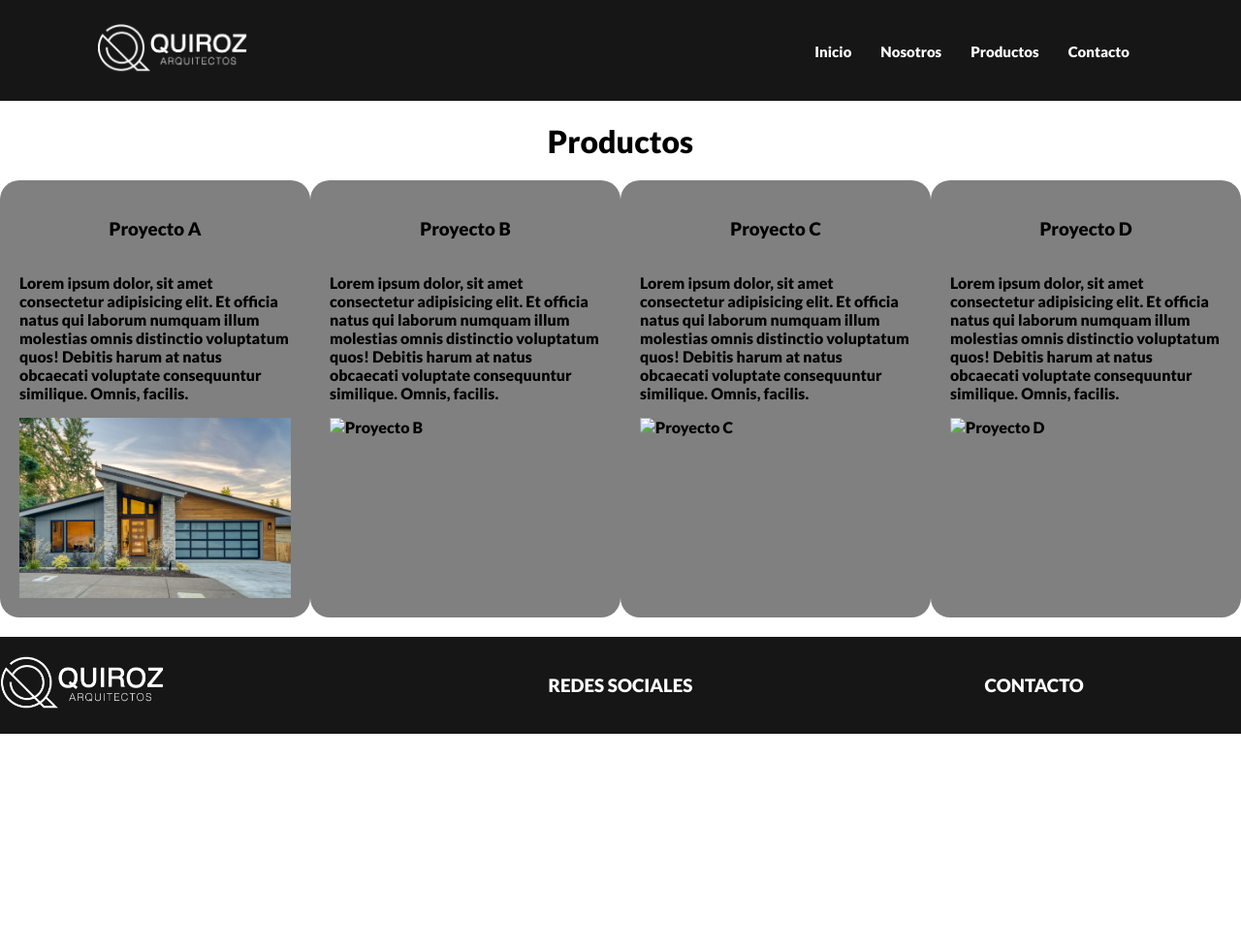
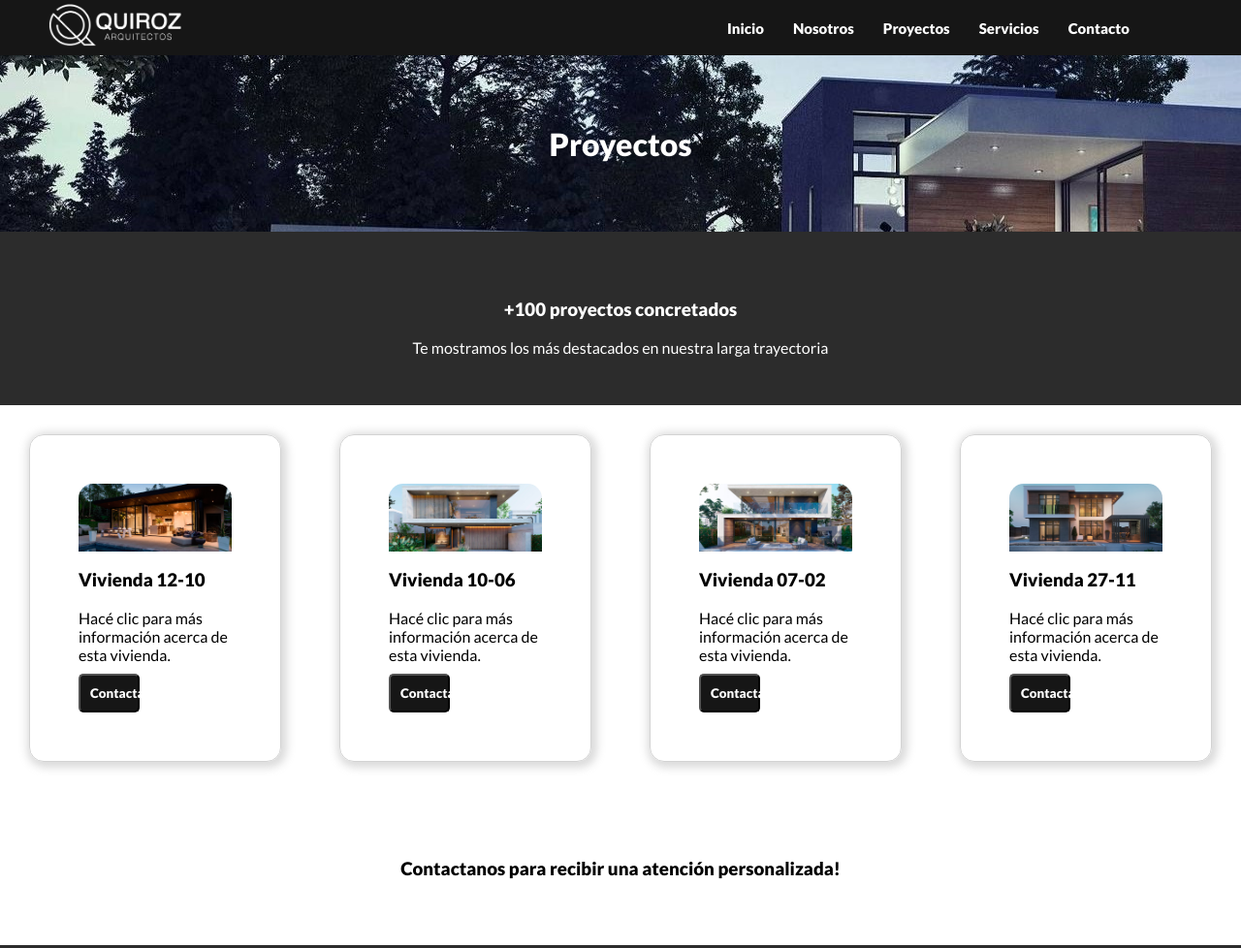
Before and after one commit to TomasNM/PF-Quiroz-Nativo, a website: page pages/productos.html in a window 1280 px wide. Shown: the top 978 px of the page at 97% size. Before the commit the page ends 800 px from the top, so only its background shows below. Drawn offline with Linux system fonts and the light colour scheme.

Commit message:
*proyectos* finlizado

```diff
--- a/pages/productos.html
+++ b/pages/productos.html
@@ -13,52 +13,75 @@
         <header class="just-content-spa-betw align-items-center bg-color">
             <!-- LOGO -->
             <div class="logo">
-                <img class="logoHeader centrar p20" src="../img/logo1222_1.png" alt="logo">
+                <img class="logoHeader centrar imgNav" src="../img/logo1222_1.png" alt="logo">
             </div>
             <nav>
                 <ul>
-                    <li><a href="../index.html">Inicio</a></li>
-                    <li><a href="#">Nosotros</a></li>
-                    <li><a href="#">Productos</a></li>
-                    <li><a href="#">Contacto</a></li>
+                    <li><a href="../index.html" class="hoverH">Inicio</a></li>
+                    <li><a href="nosotros.html" class="hoverH">Nosotros</a></li>
+                    <li><a href="#" class="hoverH">Proyectos</a></li>
+                    <li><a href="servicios.html" class="hoverH">Servicios</a></li>
+                    <li><a href="conacto.html" class="hoverH">Contacto</a></li>
                 </ul>
             </nav>
         </header>
         <!-- Contenido principal -->
         <main class="gridMainProductos">
-            <div class="tituloProdu">
-                <h1>Productos</h1>
+            <div class="tituloProdu bg-image p-5 textWhite">
+                <h1 class="centerTxt">Proyectos</h1>
             </div>
-            <div class="proyA bg-gray mb20">
-                <h3>Proyecto A</h3>
-                <p>Lorem ipsum dolor, sit amet consectetur adipisicing elit. Et officia natus qui laborum numquam illum molestias omnis distinctio voluptatum quos! Debitis harum at natus obcaecati voluptate consequuntur similique. Omnis, facilis.</p>
-                <img src="../img/casa_main.jpg" alt="Proyecto A" class="img-fluid">
+            <div class="titulo2 bg-dark textWhite p-5">
+                <h3 class="centerTxt">+100 proyectos concretados</h3>
+                <p class="fontLR centerTxt m-0">Te mostramos los más destacados en nuestra larga trayectoria</p>
             </div>
-            <div class="proyB bg-gray mb20">
-                <h3>Proyecto B</h3>
-                <p>Lorem ipsum dolor, sit amet consectetur adipisicing elit. Et officia natus qui laborum numquam illum molestias omnis distinctio voluptatum quos! Debitis harum at natus obcaecati voluptate consequuntur similique. Omnis, facilis.</p>
-                <img src="../img/large1.jpg" alt="Proyecto B" class="img-fluid">
+            <div class="proyA m-3 card">
+                <img src="../img/large.png" alt="Proyecto A" class="img-fluid img-border">
+                <h3> Vivienda 12-10</h3>
+                <p class="fontLR m-0">Hacé clic para más información acerca de esta vivienda.</p>
+                <div class="pt-1">
+                    <a href="contacto.html"><button class="button p-1">Contactanos</button></a>
+                </div>
             </div>
-            <div class="proyC bg-gray mb20">
-                <h3>Proyecto C</h3>
-                <p>Lorem ipsum dolor, sit amet consectetur adipisicing elit. Et officia natus qui laborum numquam illum molestias omnis distinctio voluptatum quos! Debitis harum at natus obcaecati voluptate consequuntur similique. Omnis, facilis.</p>
-                <img src="../img/large2.jpg" alt="Proyecto C" class="img-fluid">
+            <div class="proyB m-3 card">
+                <img src="../img/large1.png" alt="Proyecto B" class="img-fluid img-border">
+                <h3>Vivienda 10-06</h3>
+                <p class="fontLR m-0">Hacé clic para más información acerca de esta vivienda.</p>
+                <div class="pt-1">
+                    <a href="contacto.html"><button class="button p-1">Contactanos</button></a>
+                </div>
             </div>
-            <div class="proyD bg-gray mb20">
-                <h3>Proyecto D</h3>
-                <p>Lorem ipsum dolor, sit amet consectetur adipisicing elit. Et officia natus qui laborum numquam illum molestias omnis distinctio voluptatum quos! Debitis harum at natus obcaecati voluptate consequuntur similique. Omnis, facilis.</p>
-                <img src="../img/large3.jpg" alt="Proyecto D" class="img-fluid">
+            <div class="proyC m-3 card">
+                <img src="../img/large2.png" alt="Proyecto C" class="img-fluid img-border">
+                <h3>Vivienda 07-02</h3>
+                <p class="fontLR m-0">Hacé clic para más información acerca de esta vivienda.</p>
+                <div class="pt-1">
+                    <a href="contacto.html"><button class="button p-1">Contactanos</button></a>
+                </div>
             </div>
+            <div class="proyD m-3 card">
+                <img src="../img/large3.png" alt="Proyecto D" class="img-fluid img-border">
+                <h3>Vivienda 27-11</h3>
+                <p class="fontLR m-0">Hacé clic para más información acerca de esta vivienda.</p>
+                <div class="pt-1">
+                    <a href="contacto.html"><button class="button p-1">Contactanos</button></a>
+                </div>
+            </div>
+            <div class="contacto p-5"><h3 class="centerTxt">Contactanos para recibir una atención personalizada!</h3></div>
         </main>
-        <footer class="just-content-spa-betw align-items-center bg-color">
+        <footer class="bg-dark">
             <div class="logo">
-                <img class="logoFooter centrar" src="../img/logo1222_1.png" alt="logofooter">
+                <img class="logoFooter centerImg pt-5 pb-5" src="../img/logo1222_1.png" alt="logofooter">
             </div>
-            <div class="rrss p20">
-                <h3 class="white">REDES SOCIALES</h3>
+            <div class="rrss centerTxt">
+                <h3 class="white pt-5">REDES SOCIALES</h3>
+                <p class="fontLR white">Quiroz Arquitectos</p>
+                <a href="https://instagram.com/"><img src="../img/instagram.png" alt="instagram" class="instagram pb-5"></a>
+                <a href="https://facebook.com/"><img src="../img/facebook.png" alt="facebook" class="facebook pb-5"></a>
             </div>
-            <div class="contacto p20">
-                <h3 class="white">CONTACTO</h3>
+            <div class="contacto centerTxt">
+                <h3 class="white pt-5">CONTACTO</h3>
+                <p class="fontLR textWhite">quirozarquitectos@gmail.com</p>
+                <p class="fontLR pb-5 textWhite">11 1234-5678</p>
             </div>
         </footer>
     </div>
--- a/scss/_bucles.scss
+++ b/scss/_bucles.scss
@@ -23,3 +23,8 @@
         margin: 10px* $m;
     }
 }
+@for $pr from 1 through 5{
+    .pr-#{$pr}{
+        padding-right: 10px* $pr;
+    }
+}
--- a/scss/_general.scss
+++ b/scss/_general.scss
@@ -4,16 +4,11 @@ header a{text-decoration:none;transition: 1s all;}
 .img-fluid{width:100%;height: 100%;}
 .bg-color{background-color: #161616;}
 .white{color:white}
-.p20{padding: 20px;}
-.m20{margin:20px;}
-.mb20{margin-bottom: 20px;}
 .centerTxt{text-align: center;}
 body{margin:0;padding:0;}
-.m0{margin: 0; padding: 0;}
-.mtop20{margin-top: 20px;}
 .bg-gray{background-color: gray; padding: 20px;
 border-radius: 20px;}
-.gridMainProductos div{display: flex; flex-direction: column; align-items: center;}
+.gridMainProductos div{display: flex; flex-direction: column;}
 @font-face {
     font-family: "Lato";
     src: url(../fonts/Lato-Black.ttf);
@@ -27,3 +22,6 @@ border-radius: 20px;}
 .fontLR{font-family: "Lato-Regular";}
 .m-0{margin: 0px;}
 .p-0{padding: 0px;}
+.img-border{border-radius: 15px 15px 0px 0px;}
+.button{width: 40%;height: auto; background-color: #161616; color: white;border-radius: 5px; border-color: #000000;}
+.button:hover{background-color: white;color: black;transition: 1s all;}
--- a/scss/_mediaqueries.scss
+++ b/scss/_mediaqueries.scss
@@ -48,16 +48,20 @@
         display: grid;
         grid-template-areas:
         "titulo titulo titulo titulo"
-        "prodA prodB prodC prodD";
+        "titulo2 titulo2 titulo2 titulo2"
+        "prodA prodB prodC prodD"
+        "contacto contacto contacto contacto";
         grid-template-columns: repeat(4, 1fr);
-        grid-template-rows: repeat(2, auto);
-        justify-content: flex-end;
+        grid-template-rows: repeat(4, auto);
+        justify-content: center;
     }
     .tituloProdu{grid-area: titulo;}
+    .titulo2{grid-area: titulo2;}
     .proyA{grid-area: prodA;}
     .proyB{grid-area: prodB;}
     .proyC{grid-area: prodC;}
     .proyD{grid-area: prodD;}
+    .contacto{grid-area: contacto;}
 }
 /* TABLET */
 @media (min-width:769px) and (max-width:1023px){
@@ -73,4 +77,5 @@
     .logoHeader{width: 50%; height: auto;}
     body{overflow-x: hidden;}
     li a{font-size: 13px;}
+    .button{width: 50%;height: auto;}
 }
```
Also changed, not shown: index.html (+2 -2 lines), css/style.css, 1 other file.
